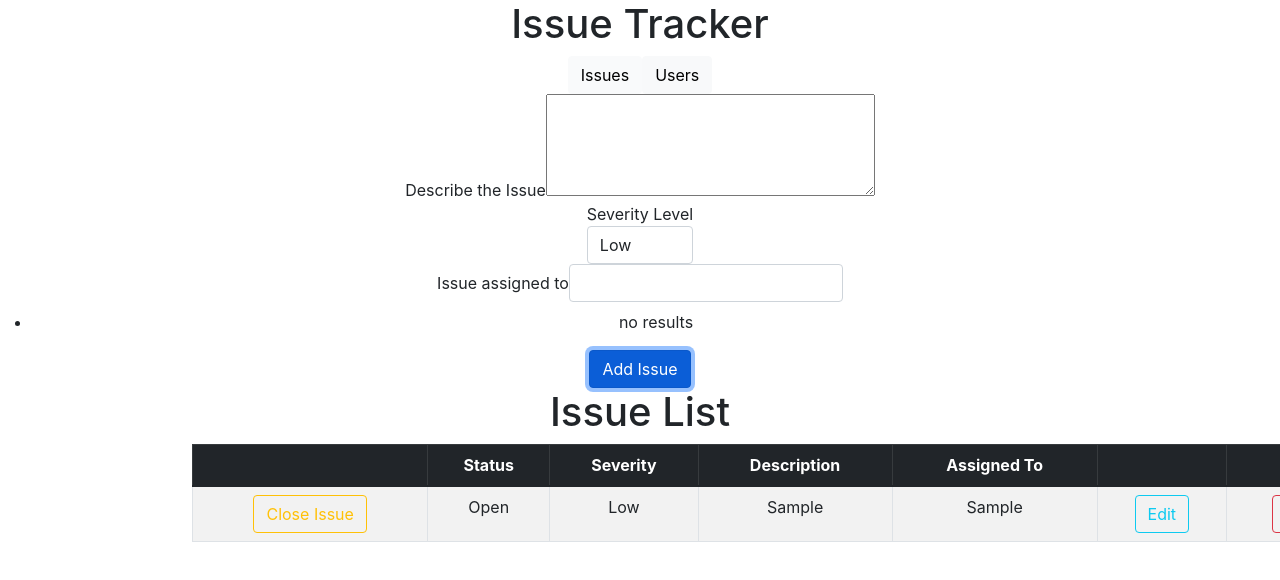
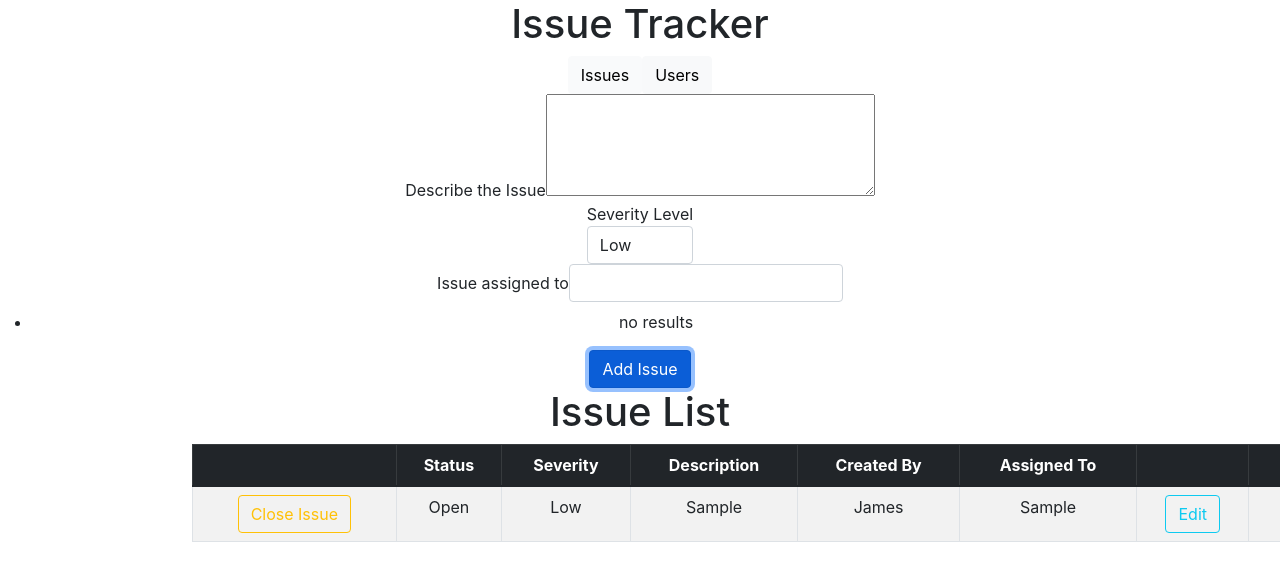
Before and after one commit to blondfro/issue-tracker, a React (Create React App) app: page /issues in a window 1280 px wide. Both pictures are taken after typing "Sample", "Sample" into the empty fields and a click on the button "Add Issue". Shown: the top 580 px of the page. Built offline with nearby package versions, Linux system fonts and the light colour scheme.

Commit message:
added in a created by key for the issue.  This will later be filled by whose currently logged in.

```diff
--- a/src/api/issuesApi.js
+++ b/src/api/issuesApi.js
@@ -22,6 +22,7 @@ export const saveNewIssue = (issue) => {
     const newIssue = {
         ...issue,
         _id: uuidv4(),
+        createdBy: "James",
         createdAt: Date.now(),
         status: STATUS.OPEN
     }
--- a/src/components/issues/Issues.js
+++ b/src/components/issues/Issues.js
@@ -70,6 +70,7 @@ const Issues = () => {
         _id: 0,
         description: "",
         severity: "Low",
+        createdBy: "",
         assignedTo: "",
         assignedTo_Id: "",
         createdAt: "",
@@ -131,6 +132,7 @@ const Issues = () => {
             _id: 0,
             description: "",
             severity: "Low",
+            createdBy: "",
             assignedTo: "",
             assignedTo_Id: "",
             createdAt: ""
--- a/src/components/issues/issueList/IssueList.js
+++ b/src/components/issues/issueList/IssueList.js
@@ -21,6 +21,7 @@ const IssueList = ({ issues, onEdit, onDelete, toggleStatus }) => {
                                 <th>Status</th>
                                 <th>Severity</th>
                                 <th>Description</th>
+                                <th>Created By</th>
                                 <th>Assigned To</th>
                                 <th />
                                 <th />
@@ -50,6 +51,7 @@ const IssueList = ({ issues, onEdit, onDelete, toggleStatus }) => {
                                         <td>{issue.status}</td>
                                         <td>{issue.severity}</td>
                                         <td>{issue.description}</td>
+                                        <td>{issue.createdBy}</td>
                                         <td>{issue.assignedTo}</td>
                                         <td>
                                             <Button
```
